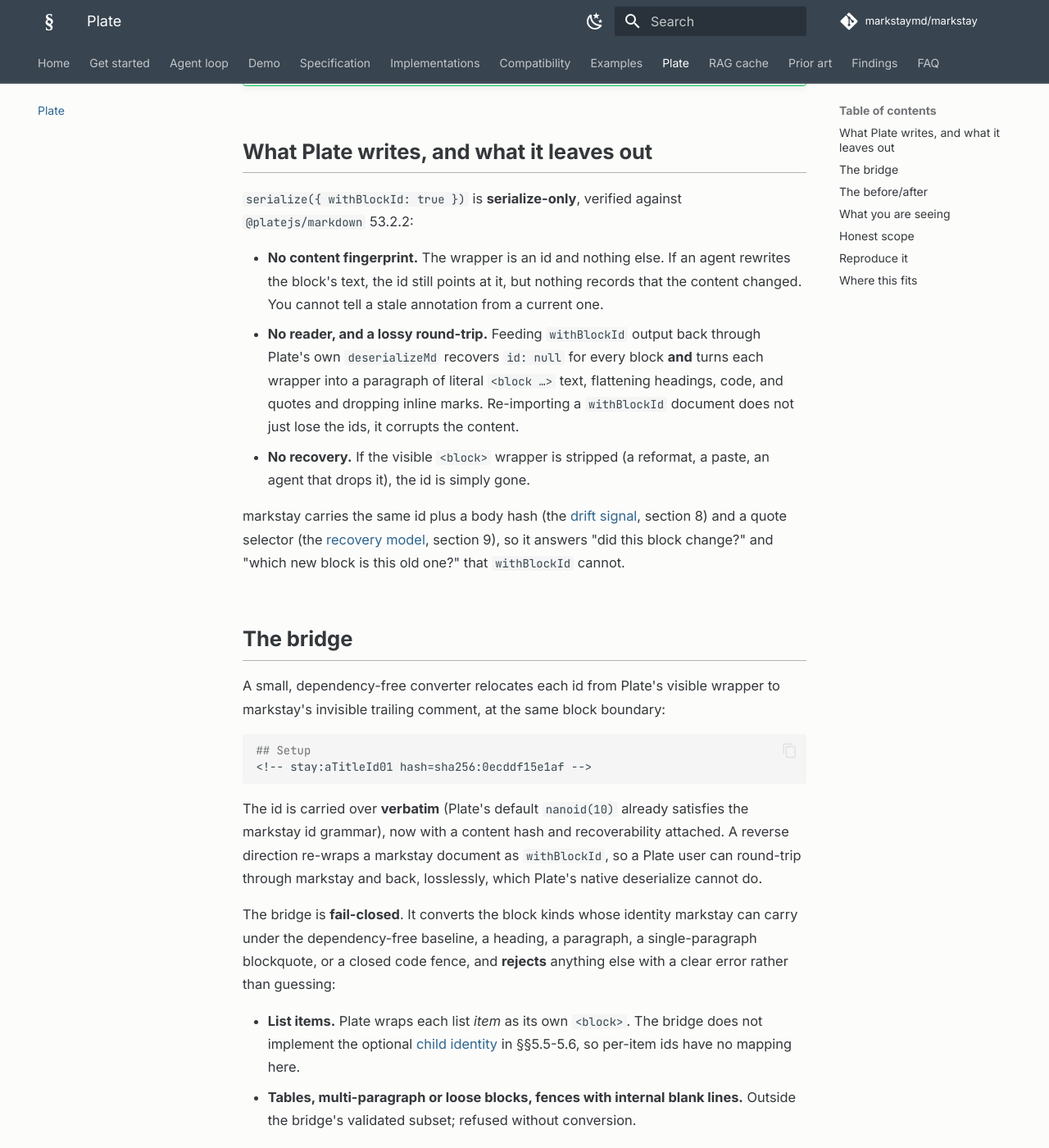
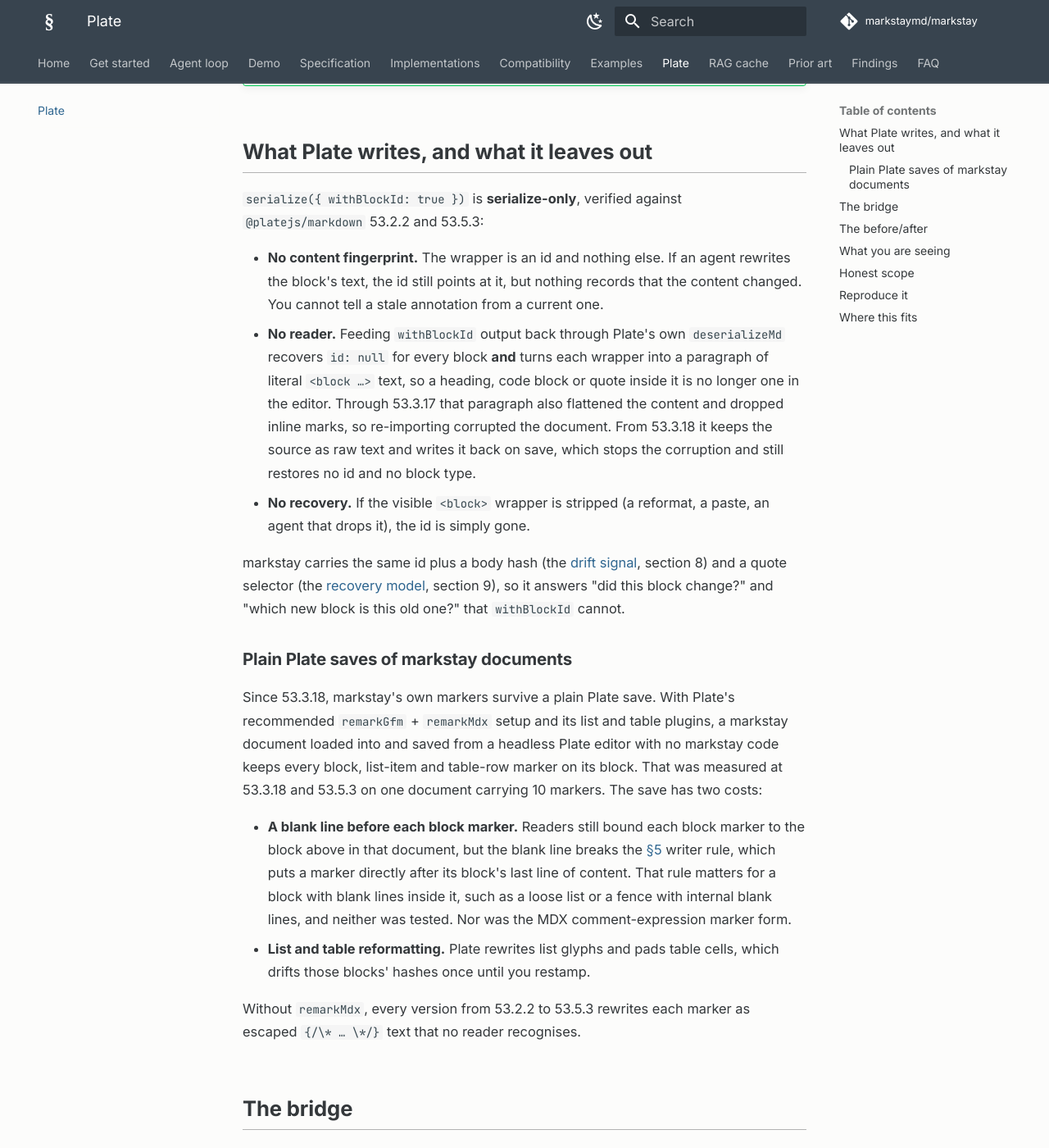
Before and after one commit to markstaymd/markstay, an MkDocs documentation site: the page built from docs/plate.md, in a window 1280 px wide and 1400 px high, scrolled down 677 px. Shown: the whole window at 82% size. Built offline with MkDocs 1.6.1 and Material for MkDocs 9.7.7, drawn with Linux system fonts in a browser that asks for light colours; comment, search, counter and statistics services are not loaded; some of the changed text lies outside the part shown.

Commit message:
Plate: round-trip claims as measured at @platejs/markdown 53.5.3, plain Plate saves, verbatim demo output
- Native deserializeMd restores neither ids nor block types; through 53.3.17 the
  re-import also corrupted content, and from 53.3.18 it keeps the source as raw text.
- New subsection: since 53.3.18, markstay markers survive a plain Plate save under the
  recommended remarkGfm + remarkMdx setup with the list and table plugins, measured at
  53.3.18 and 53.5.3 on one document with 10 markers, with its costs, the no-remarkMdx
  failure and what was not tested.
- The before/after block is now the demo's full output against markstay 0.14.0.

````diff
--- a/docs/plate.md
+++ b/docs/plate.md
@@ -25,21 +25,23 @@
     - **Recovery after a full marker strip:** markstay re-identifies **6 of 8** blocks,
       **0 misattached**; Plate recovers **0**.
     - The conversion **round-trips losslessly** for supported blocks; Plate's own
-      `deserializeMd` does not (see below).
+      `deserializeMd` restores neither the ids nor the block types (see below).
 
 ## What Plate writes, and what it leaves out
 
 `serialize({ withBlockId: true })` is **serialize-only**, verified against
-`@platejs/markdown` 53.2.2:
+`@platejs/markdown` 53.2.2 and 53.5.3:
 
 - **No content fingerprint.** The wrapper is an id and nothing else. If an agent
   rewrites the block's text, the id still points at it, but nothing records that the
   content changed. You cannot tell a stale annotation from a current one.
-- **No reader, and a lossy round-trip.** Feeding `withBlockId` output back through
-  Plate's own `deserializeMd` recovers `id: null` for every block **and** turns each
-  wrapper into a paragraph of literal `<block …>` text, flattening headings, code, and
-  quotes and dropping inline marks. Re-importing a `withBlockId` document does not just
-  lose the ids, it corrupts the content.
+- **No reader.** Feeding `withBlockId` output back through Plate's own `deserializeMd`
+  recovers `id: null` for every block **and** turns each wrapper into a paragraph of
+  literal `<block …>` text, so a heading, code block or quote inside it is no longer one in
+  the editor. Through 53.3.17 that paragraph also flattened the content and dropped inline
+  marks, so re-importing corrupted the document. From 53.3.18 it keeps the source as raw
+  text and writes it back on save, which stops the corruption and still restores no id
+  and no block type.
 - **No recovery.** If the visible `<block>` wrapper is stripped (a reformat, a paste, an
   agent that drops it), the id is simply gone.
 
@@ -47,6 +49,26 @@
 [drift signal](spec.md), section 8) and a quote selector (the
 [recovery model](spec.md), section 9), so it answers "did this block change?" and
 "which new block is this old one?" that `withBlockId` cannot.
+
+### Plain Plate saves of markstay documents
+
+Since 53.3.18, markstay's own markers survive a plain Plate save. With Plate's
+recommended `remarkGfm` + `remarkMdx` setup and its list and table plugins, a markstay
+document loaded into and saved from a headless Plate editor with no markstay code keeps
+every block, list-item and table-row marker on its block. That was measured at 53.3.18
+and 53.5.3 on one document carrying 10 markers. The save has two costs:
+
+- **A blank line before each block marker.** Readers still bound each block marker to
+  the block above in that document, but the blank line breaks the
+  [§5](spec.md#5-attachment-model) writer rule, which puts a marker directly after its
+  block's last line of content. That rule matters for a block with blank lines inside
+  it, such as a loose list or a fence with internal blank lines, and neither was tested.
+  Nor was the MDX comment-expression marker form.
+- **List and table reformatting.** Plate rewrites list glyphs and pads table cells,
+  which drifts those blocks' hashes once until you restamp.
+
+Without `remarkMdx`, every version from 53.2.2 to 53.5.3 rewrites each marker as escaped
+`{/\* … \*/}` text that no reader recognises.
 
 ## The bridge
 
@@ -61,7 +83,8 @@
 The id is carried over **verbatim** (Plate's default `nanoid(10)` already satisfies the
 markstay id grammar), now with a content hash and recoverability attached. A reverse
 direction re-wraps a markstay document as `withBlockId`, so a Plate user can round-trip
-through markstay and back, losslessly, which Plate's native deserialize cannot do.
+through markstay and back with ids and block types intact, which Plate's native
+deserialize does not restore.
 
 The bridge is **fail-closed**. It converts the block kinds whose identity markstay can
 carry under the dependency-free baseline, a heading, a paragraph, a single-paragraph
@@ -87,39 +110,49 @@
 
 The demo runs in one command with no API key. It replays the same captured Sonnet
 rewrite the [attachment study](evaluation.md) uses, so the numbers are a genuine
-model's output while staying deterministic:
+model's output while staying deterministic. This is its full output against the
+published `markstay` 0.14.0:
 
 ```text
 Plate withBlockId vs markstay , what survives an AI edit of the same .md?
 
-  source  : a real sonnet 'restructure' rewrite, mean block similarity 0.713
-  doc     : 10 blocks; markstay bridges 8 (the list + table are below
-            block granularity)
-            skipped b4: "- The partner identifier resolves to an…"
-            skipped b8: "| Stage | Retries | Backoff |"
+  source  : a real sonnet 'restructure' rewrite (captured 2026-06-22), mean block similarity 0.713
+  doc     : 10 blocks; markstay bridges 8 (the list + table are below block granularity, SPEC §5.1/§14)
+            skipped b4-91e5: "- The partner identifier resolves to an…"
+            skipped b8-1f07: "| Stage | Retries | Backoff |"
 
 WORKFLOW 1 , did a block's content drift? (edit, then check)
-  markstay  : 6/8 bridged blocks flagged HASH_DRIFT (stored hash != new body)
-  Plate     : 0/8 , the <block id> wrapper carries no hash, drift is undetectable
+  markstay  : 6/8 bridged blocks flagged HASH_DRIFT (stored §8 hash != new body)
+              · b1-453e drifted
+              · b2-172a drifted
+              · b3-6484 drifted
+              · b5-6088 drifted
+              · b7-1f32 drifted
+              · b9-4451 drifted
+  Plate     : 0/8 , the <block id> wrapper carries no hash, so drift is undetectable
+              (0 markstay markers survive in the Plate form, by construction)
 
-WORKFLOW 2 , the markers got stripped ("an AI deletes them"). Which old
-            block is which new one?
+WORKFLOW 2 , the markers got stripped (the skeptic's "an AI deletes them").
+            Which old block is which new one?
   old id     tier      conf   recovered
   ----------------------------------------------------------
   b0-0ef9    hash      1.00  ✓ #0
-  b1-453e    quote     0.75  ✓ #1
-  b2-172a    quote     0.65  ✓ #2
-  b3-6484    detached  0.44  ○ outdated
-  b5-6088    quote     0.70  ✓ #4
+  b1-453e    quote     0.77  ✓ #1
+  b2-172a    quote     0.67  ✓ #2
+  b3-6484    detached  0.46  ○ outdated
+  b5-6088    quote     0.73  ✓ #4
   b6-7c6e    hash      1.00  ✓ #5
-  b7-1f32    detached  0.50  ○ outdated
-  b9-4451    quote     0.56  ✓ #7
+  b7-1f32    detached  0.51  ○ outdated
+  b9-4451    quote     0.57  ✓ #7
 
 HEADLINE
   Drift     : markstay flags 6 edited blocks; Plate flags 0 (no hash channel).
   Recovery  : 6/8 blocks re-identified after a full marker strip, 0 misattached.
-              Plate recovers 0; exact-content match alone gets 2, the quote
-              tier recovers the reworded rest.
+              Plate recovers 0 (no reader; its deserialize returns id:null). Exact-content
+              match alone gets 2; the §9 quote tier recovers the reworded rest.
+
+So Plate writes the id; markstay makes it mean something across an edit: it
+detects the drift and re-finds the block when the marker is gone.
 ```
 
 ## What you are seeing
````
